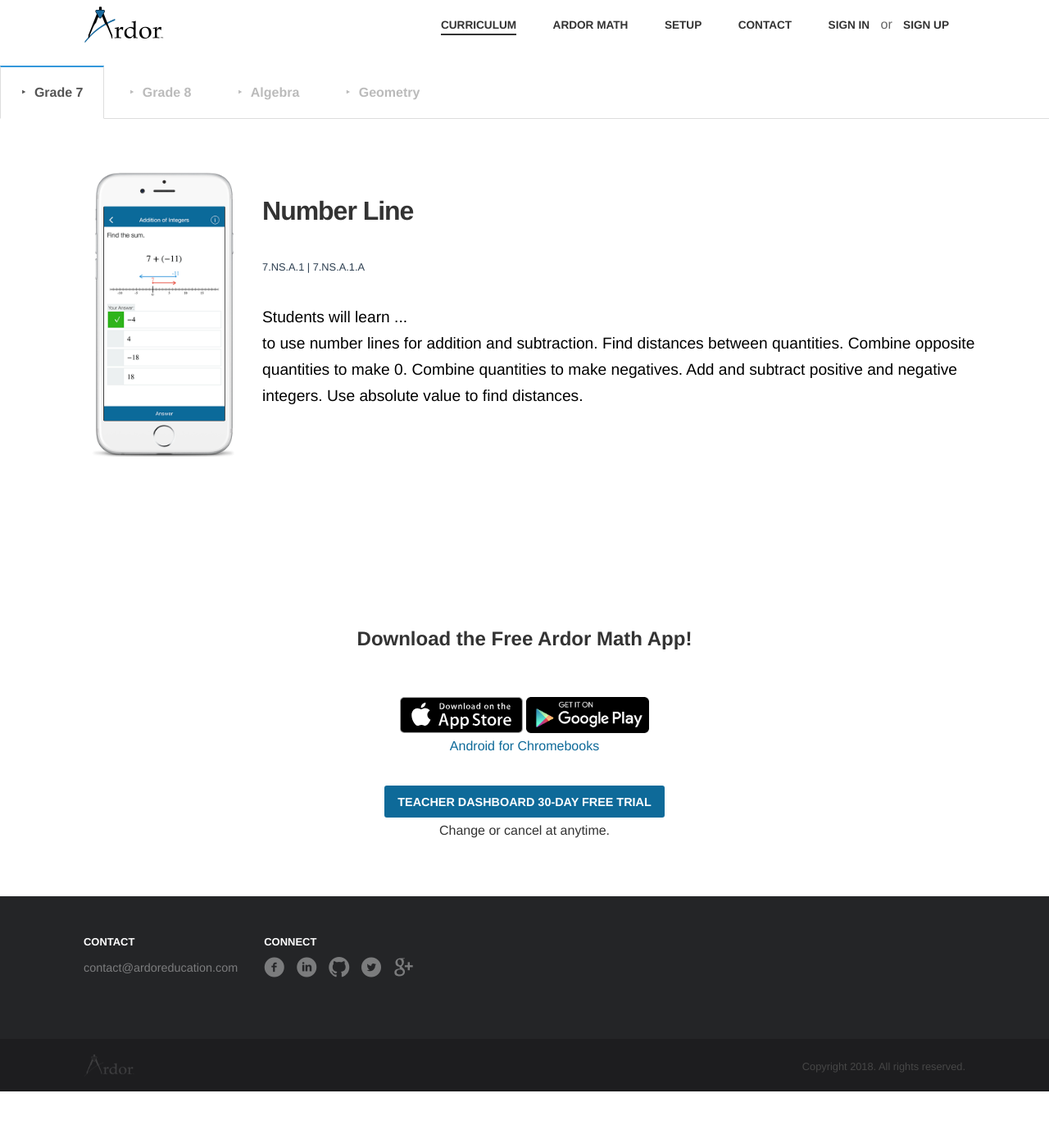
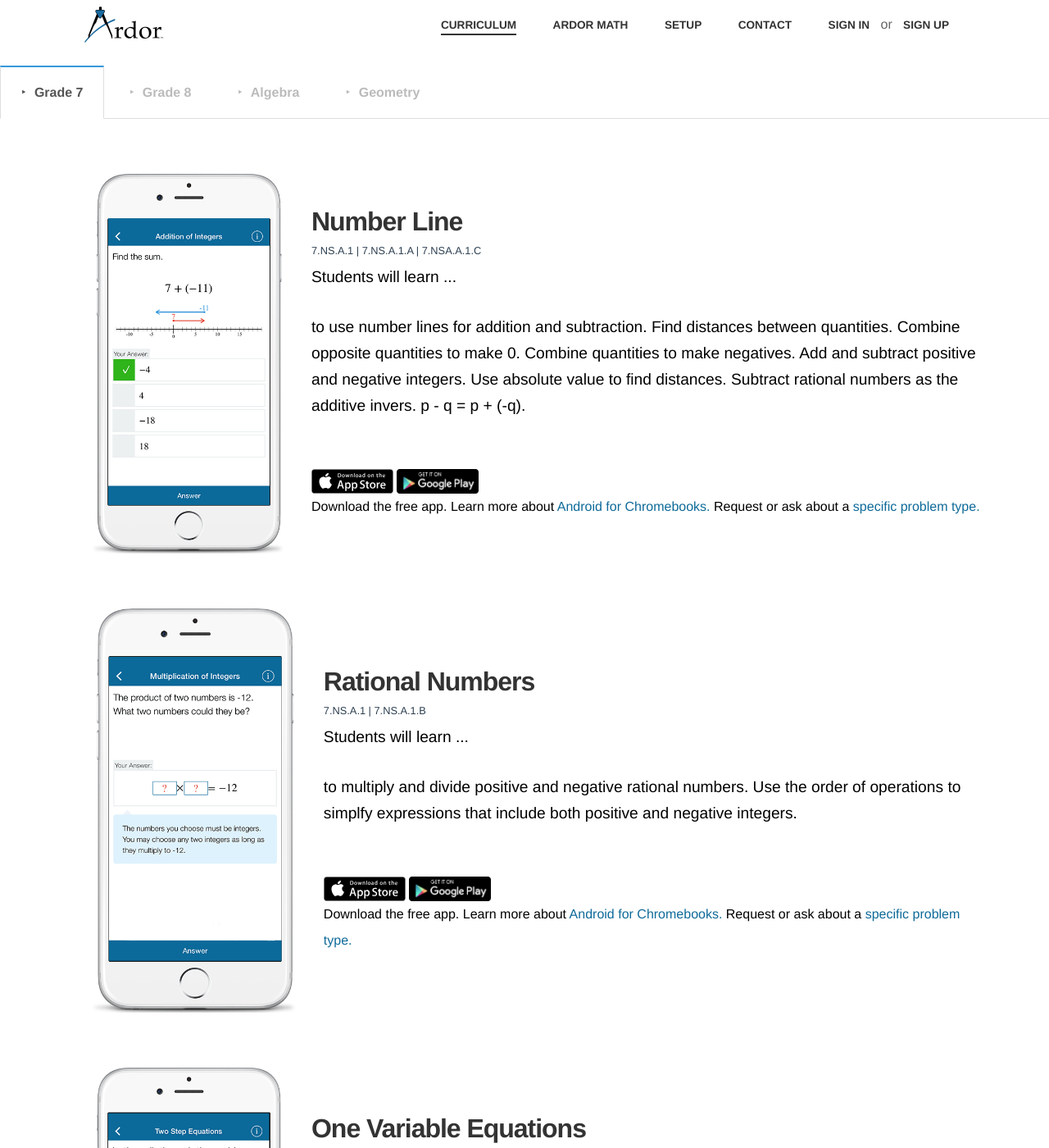
Before and after one commit to ardor-education/ardor-education.github.io, a Jekyll site: the page built from curriculum.md, in a window 1280 px wide and 1400 px high. Shown: the whole window at 82% size. Built offline with Jekyll 4.4.1, drawn with Linux system fonts in a browser that asks for light colours; some web fonts are replaced; some of the changed text lies outside the part shown.

Commit message:
setup each grade band

```diff
--- a/_config.yml
+++ b/_config.yml
@@ -28,17 +28,84 @@
 
 curriculum:
   title: curriculum
+  links: >
+    <a
+      href="https://itunes.apple.com/us/app/ardor-math/id953832689?ls=1&mt=8">
+      <img class="app-store-badge" src="./../assets/images/logo/App_Store_Badge.svg">
+    </a>
+    <a
+      href="https://play.google.com/store/apps/details?id=com.ardor.algebradojo">
+      <img class="app-store-badge" src="./../assets/images/logo/play-store-badge.png">
+    </a>
+    <br>
+    Download the free app. Learn more about
+    <a
+      href="https://support.google.com/chromebook/answer/7021273?hl=en">Android for Chromebooks.
+    </a> Request or ask about a
+    <a
+      href="mailto:contact@ardoreducation.com?Subject=Request%Problem%Type" target="_top"
+    >
+     specific problem type.
+    </a>
   grade7:
     - title: Number Line
-      standards: 7.NS.A.1 | 7.NS.A.1.A
+      standards: 7.NS.A.1 | 7.NS.A.1.A | 7.NSA.A.1.C
       image: './../assets/images/curriculum/grade7/number-line.png'
       description: >
-        <p>
-          Students will learn ...<br>
-          to use number lines for addition and subtraction.  Find distances between quantities. Combine opposite quantities to make 0.
-          Combine quantities to make negatives. Add and subtract positive and negative integers. Use absolute value to find distances.
-        </p>
+        to use number lines for addition and subtraction.  Find distances between quantities. Combine opposite quantities to make 0.
+        Combine quantities to make negatives. Add and subtract positive and negative integers. Use absolute value to find distances.
+        Subtract rational numbers as the additive invers. p -  q = p + (-q).
 
+    - title: Rational Numbers
+      standards: 7.NS.A.1 | 7.NS.A.1.B
+      image: './../assets/images/curriculum/grade7/integers.png'
+      description: >
+        to multiply and divide positive and negative rational numbers.
+        Use the order of operations to simplfy expressions that include both
+        positive and negative integers.
+
+    - title: One Variable Equations
+      standards: 7.EE.A.1
+      image: './../assets/images/curriculum/grade7/one-variable-equations.png'
+      description: >
+        to solve one step and two step one variable equations.
+        Model equations using tiles.
+        Use tiles to solve equations. Solve equations to find missing angles in triangles
+        and parallelograms. Write and solve equations for real-life problems.
+
+  grade8:
+    - title: One Variable Equations
+      standards: 8.EE.C.7 | 8.EE.C.7.A |  8.EE.C.7.B
+      image: './../assets/images/curriculum/grade7/one-variable-equations.png'
+      description: >
+        to solve one step, two stpe and multiple step one variable equations. Identify
+        equations with one solution, infinietely many solutions, or no solutions.
+        Use algebra tiles to solve equations. Write and solve equations for real-life problems.
+
+    - title: Volume
+      standards: 8.G.C.9
+      image: './../assets/images/curriculum/grade8/cone.png'
+      description: >
+        to solve volumes of cylinders, cones, and spheres. Solve volumes of mixed shapes
+        such as ice-cream cones, pills, and pencils.
+
+  algebra:
+    - title: One Variable Equations
+      standards: HSA.SSE.A.1.A | HSA.REI.A.2
+      image: './../assets/images/curriculum/grade7/one-variable-equations.png'
+      description: >
+        to solve one step, two stpe and multiple step one variable equations. Identify
+        equations with one solution, infinietely many solutions, or no solutions.
+        Use tiles to model and interpret parts of an equation.
+        Use algebra tiles to solve equations. Write and solve equations for real-life problems.
+
+  geometry:
+    - title: Volume
+      standards: HSG.GMD.A.3
+      image: './../assets/images/curriculum/grade8/cone.png'
+      description: >
+        to solve volumes of pyramids, prisms, cylinders, cones, and spheres. Solve volumes of mixed shapes
+        such as ice-cream cones, pills, and pencils.
 
 
 team:
--- a/_sass/_curriculum.scss
+++ b/_sass/_curriculum.scss
@@ -1,5 +1,5 @@
 .c-iphone {
-  width: 200px;
+  max-width: 100px;
   padding: 2em;
   align: left;
 }
@@ -13,13 +13,14 @@
 }
 
 .prod-image {
-  min-width: 200px;
+  min-width: 300px;
   padding: 2em;
 }
 
 .prod-description p {
   font-size: 1.2em;
   margin-bottom: 1.5em;
+  color: black;
 }
 
 .prod-title {
@@ -30,3 +31,8 @@
   color: #2C3E50;
   font-size: 0.8em;
 }
+
+.prod-description .app-store-badge {
+  width: 100px;
+  align: left;
+}
--- a/curriculum.md
+++ b/curriculum.md
@@ -21,6 +21,7 @@
     <label for="tab4">Geometry</label>
 
     <section class="tabs" id="content1">
+
     <!-- Grade 7 -->
       {% for grade7 in site.curriculum.grade7 %}
         <div class="concepts">
@@ -28,9 +29,15 @@
             <img src="{{ site.baseurl }}/{{grade7.image}}"/>
           </div>
           <div class="prod-description">
-            <h2>{{grade7.title}}</h2>
+            <h2 class="prod-title">{{grade7.title}}</h2>
             <span class="standard-id">{{grade7.standards}}</span>
-            <p>{{grade7.description}}</p>
+            <p>
+              Students will learn ...
+            </p>
+            <p>
+              {{grade7.description}}
+            </p>
+            {{site.curriculum.links}}
           </div>
         </div>
       {% endfor %}
@@ -38,16 +45,68 @@
 
     <section id="content2">
     <!-- Grade 8 -->
-
+    {% for grade8 in site.curriculum.grade8 %}
+      <div class="concepts">
+        <div class="prod-image">
+          <img src="{{ site.baseurl }}/{{grade8.image}}"/>
+        </div>
+        <div class="prod-description">
+          <h2 class="prod-title">{{grade8.title}}</h2>
+          <span class="standard-id">{{grade8.standards}}</span>
+          <p>
+            Students will learn ...
+          </p>
+          <p>
+            {{grade8.description}}
+          </p>
+          {{site.curriculum.links}}
+        </div>
+      </div>
+    {% endfor %}
     </section>
 
     <section  class="tabs" id="content3">
     <!-- Algebra 1 -->
+    {% for algebra in site.curriculum.algebra %}
+      <div class="concepts">
+        <div class="prod-image">
+          <img src="{{ site.baseurl }}/{{algebra.image}}"/>
+        </div>
+        <div class="prod-description">
+          <h2 class="prod-title">{{algebra.title}}</h2>
+          <span class="standard-id">{{algebra.standards}}</span>
+          <p>
+            Students will learn ...
+          </p>
+          <p>
+            {{algebra.description}}
+          </p>
+          {{site.curriculum.links}}
+        </div>
+      </div>
+    {% endfor %}
     </section>
 
     <section class="tabs" id="content4">
     <!-- Geometry -->
-
+    {% for geometry in site.curriculum.geometry %}
+      <div class="concepts">
+        <div class="prod-image">
+          <img src="{{ site.baseurl }}/{{geometry.image}}"/>
+        </div>
+        <div class="prod-description">
+          <h2 class="prod-title">{{geometry.title}}</h2>
+          <span class="standard-id">{{geometry.standards}}</span>
+          <p>
+            Students will learn ...
+          </p>
+          <p>
+            {{geometry.description}}
+          </p>
+          {{site.curriculum.links}}
+        </div>
+      </div>
+    {% endfor %}
     </section>
 
   </main>
```
Also changed, not shown: assets/images/curriculum/grade7/integers.png (added), assets/images/curriculum/grade7/one-variable-equations.png (added), assets/images/curriculum/grade8/cone.png (added).
